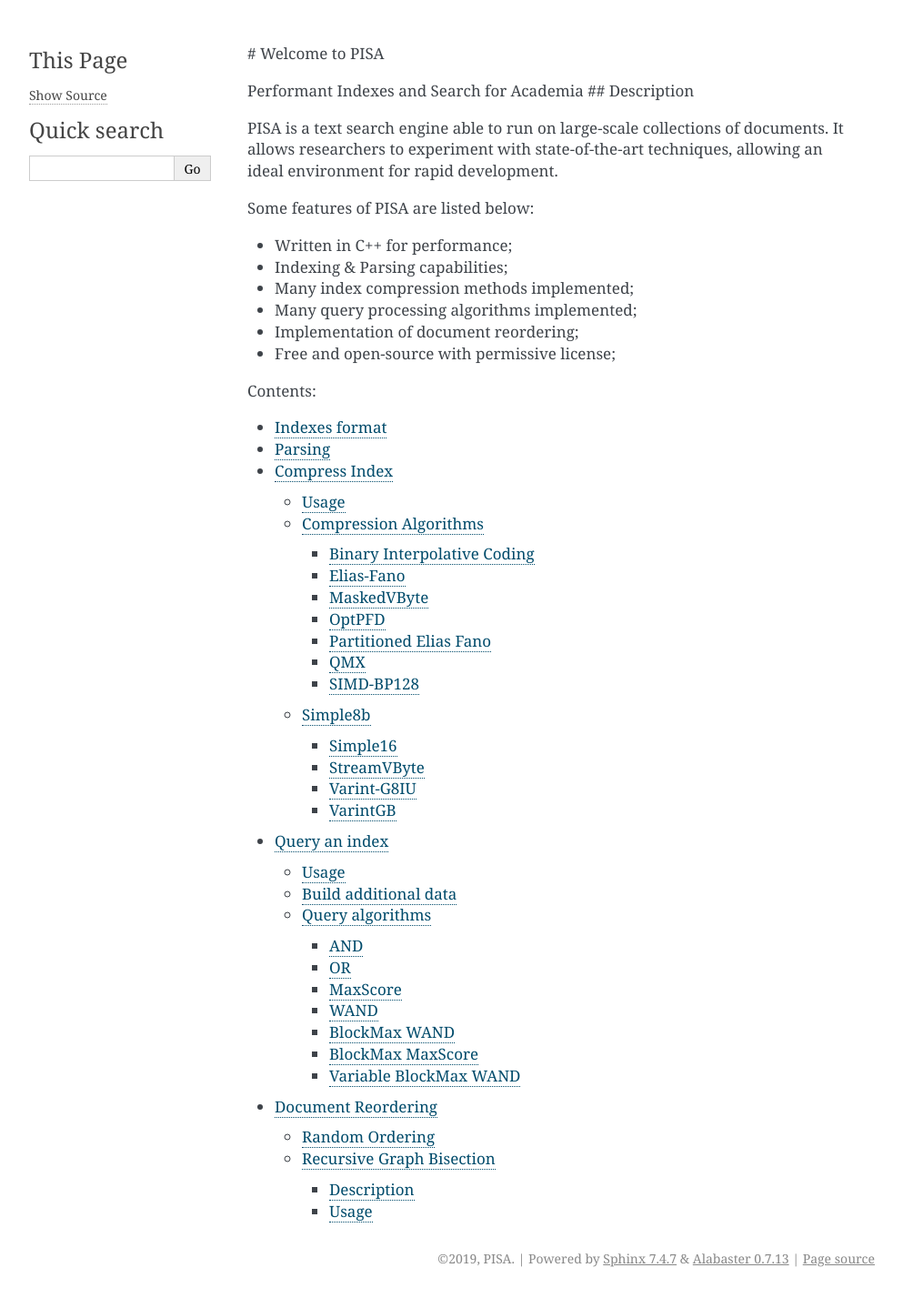
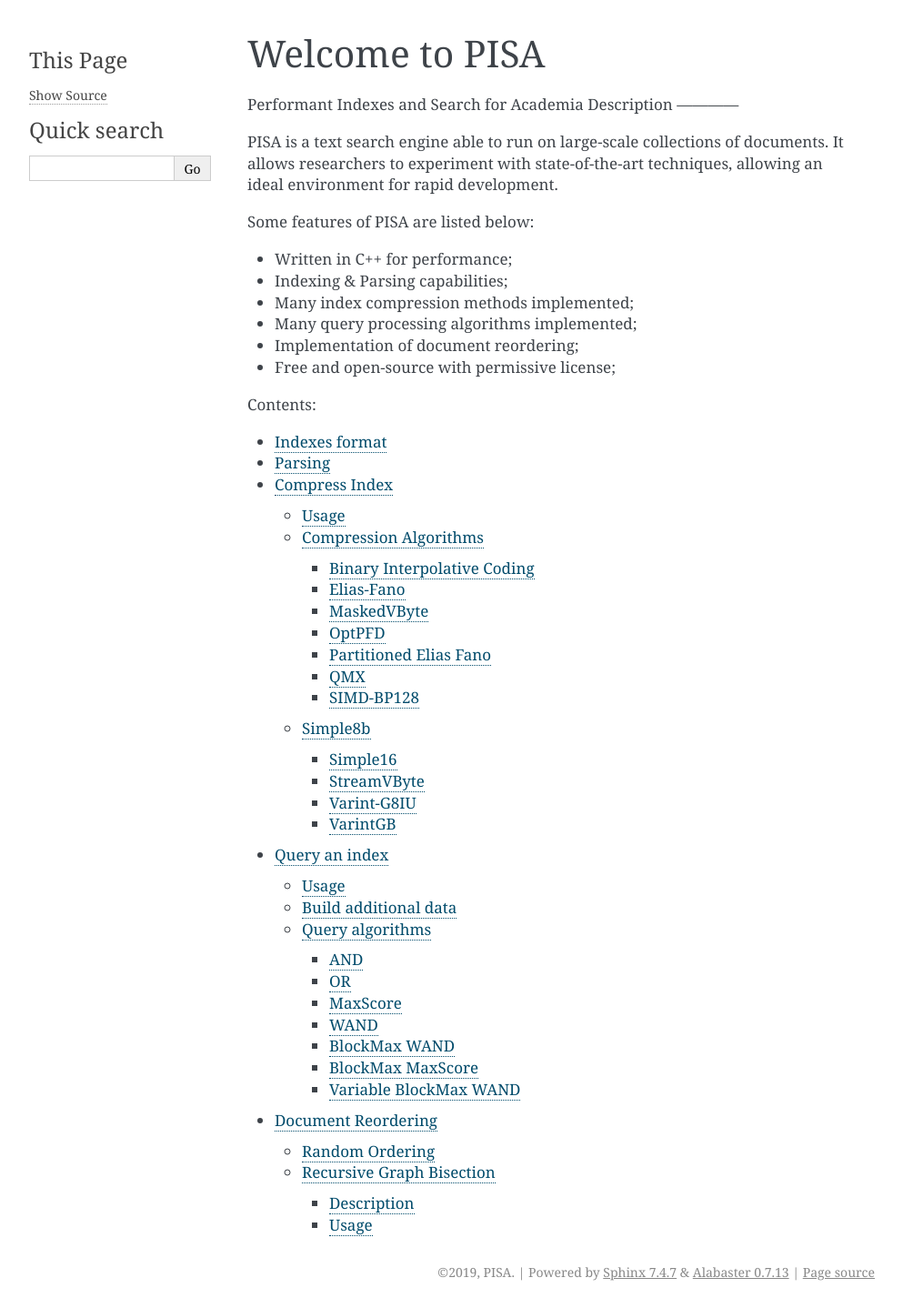
Before and after one commit to pisa-engine/pisa, a Sphinx documentation site: the page built from docs/source/index.rst, in a window 1280 px wide. Shown: the whole page at 91% size, without its empty margins (148-1141 px from the left). Built offline with Sphinx 7.4.7, drawn with Linux system fonts in a browser that asks for light colours; pages that are not in the unit, such as notebooks, are missing from menus.

```diff
--- a/docs/source/index.rst
+++ b/docs/source/index.rst
@@ -3,11 +3,12 @@
    You can adapt this file completely to your liking, but it should at least
    contain the root `toctree` directive.
 
-# Welcome to PISA
-
+Welcome to PISA
+===============
 
 Performant Indexes and Search for Academia
-## Description
+Description
+------------
 
 PISA is a text search engine able to run on large-scale collections of documents. It allows researchers to experiment with state-of-the-art techniques, allowing an ideal environment for rapid development.
 
```
